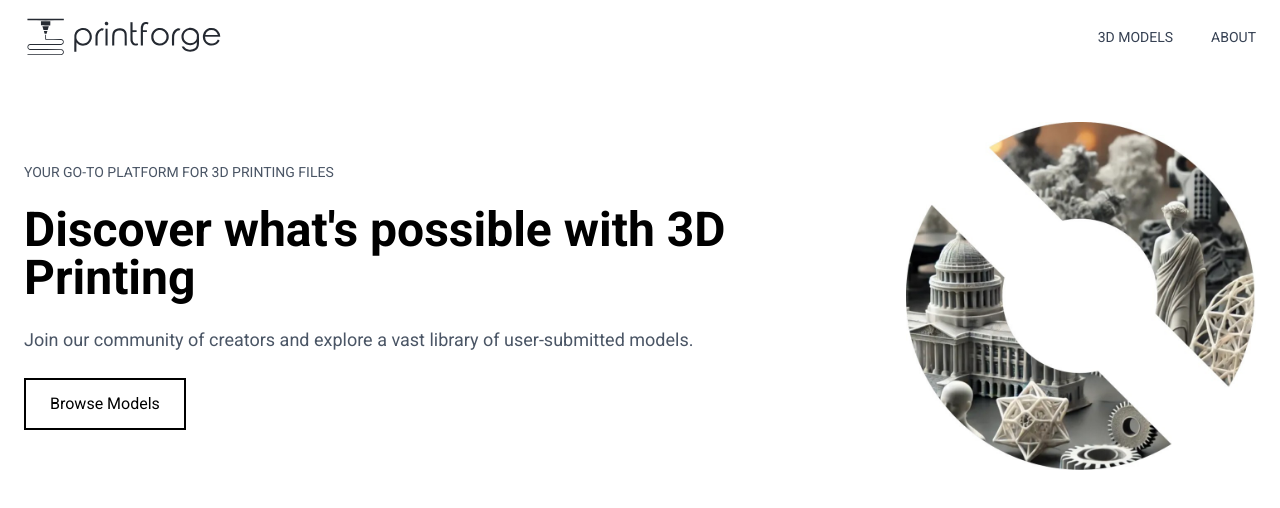
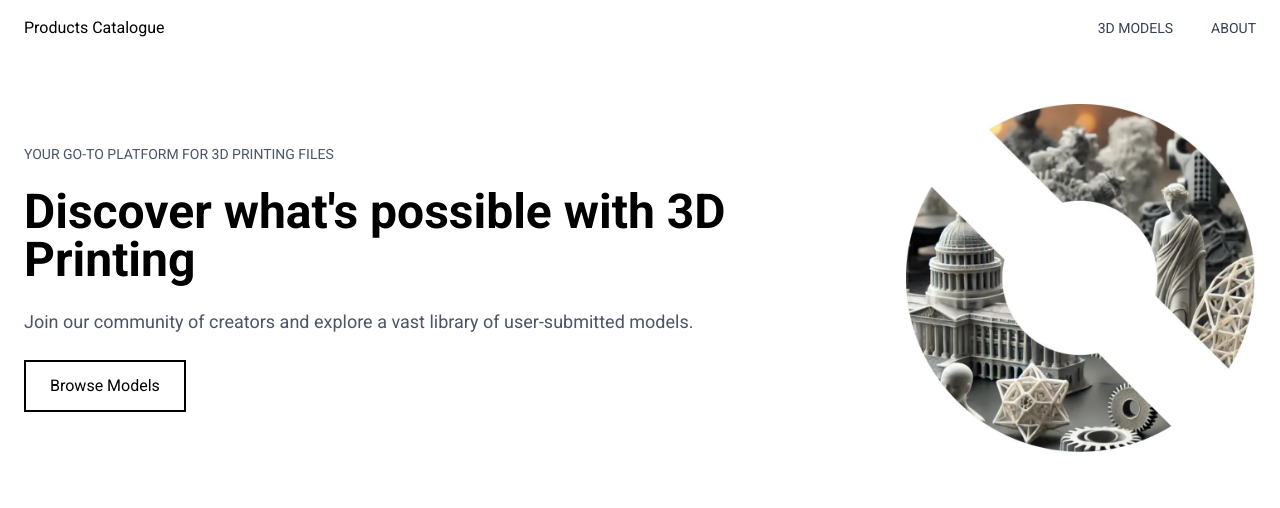
Before and after one commit to ezm-dev/next.js-Products-Catalogue, a Next.js app: page / in a window 1280 px wide. Shown: the top 508 px of the page. Built offline with nearby package versions, Linux system fonts and the light colour scheme.

Commit message:
fix: update Navbar component to display title

```diff
--- a/components/Navbar.tsx
+++ b/components/Navbar.tsx
@@ -7,7 +7,8 @@ export default function NavBar(){
     <header className="w-full bg-white">
       <nav className="flex justify-between px-6 py-4 pr-2">
         <Link href="/">
-          <div className="relative cursor-pointer">
+        <h1>Products Catalogue</h1>
+          {/* <div className="relative cursor-pointer">
 
             <Image
               width={200}
@@ -24,7 +25,7 @@ export default function NavBar(){
               alt="PrintForge Logo"
               className="w-[40px] h-auto block md:hidden"
             />
-          </div>
+          </div> */}
         </Link>
         <ul className="flex items-center gap-1.5">
           <NavLink href="/3d-models">3D Models</NavLink>
```
